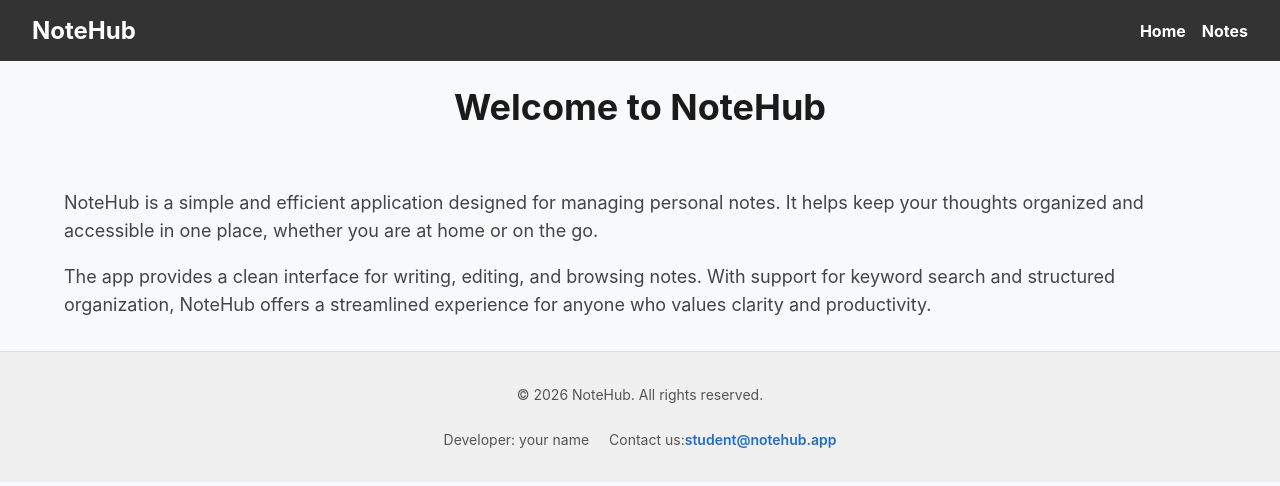
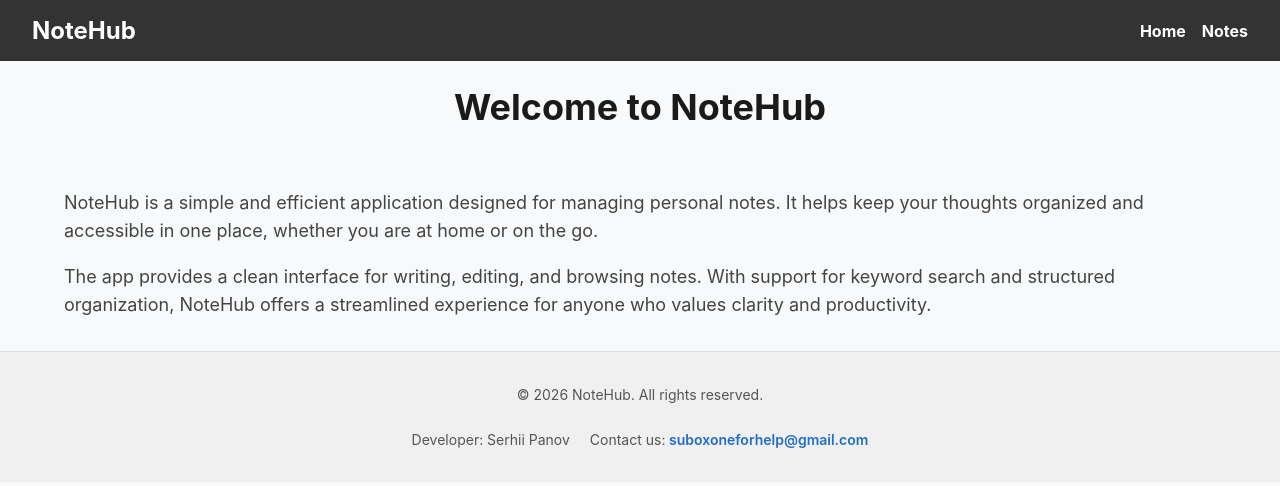
Before and after one commit to Serhii-Panov/NoteHub, a Next.js app: page / in a window 1280 px wide. Shown: the top 486 px of the page. Built offline with nearby package versions, Linux system fonts and the light colour scheme.

Commit message:
added space

```diff
--- a/components/Footer/Footer.tsx
+++ b/components/Footer/Footer.tsx
@@ -5,10 +5,10 @@ export default function Footer() {
   <div className={css.content}>
     <p>© {new Date().getFullYear()} NoteHub. All rights reserved.</p>
     <div className={css.wrap}>
-      <p>Developer: your name</p>
+      <p>Developer: Serhii Panov</p>
       <p>
         Contact us:
-        <a href="mailto:student@notehub.app">student@notehub.app</a>
+        <a href="mailto:student@notehub.app"> suboxoneforhelp@gmail.com</a>
       </p>
     </div>
   </div>
```
Also changed, not shown: 1 other file (tests, documents, lock files or other folders).
